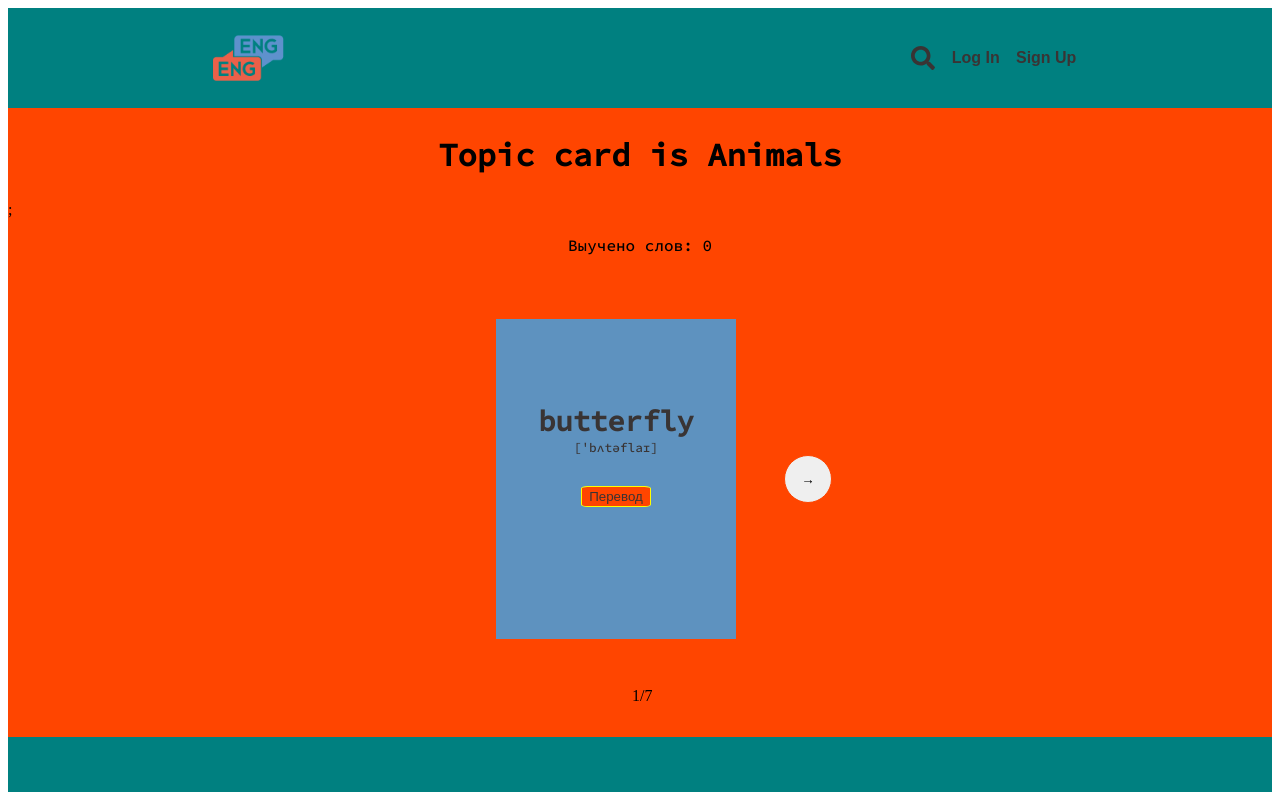
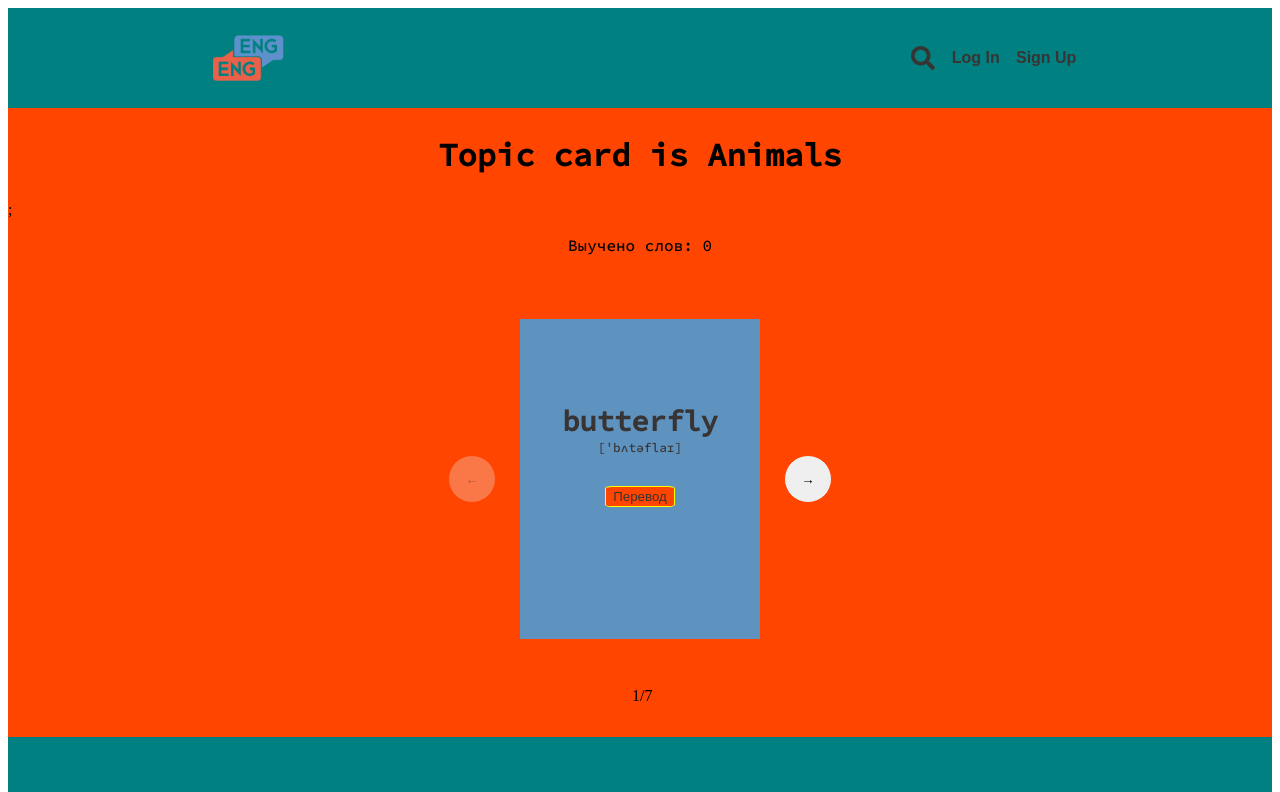
Before and after one commit to skorokhodtatiana/learnEnglish-React-project, a React (Create React App) app in the folder learn-english/: page /topicCard/Animals in a window 1280 px wide. Shown: the top 792 px of the page. Built offline with nearby package versions, Linux system fonts and the light colour scheme.

Commit message:
added disabled button, if can't scroll in that direction

```diff
--- a/learn-english/src/components/topicCard/Topic.jsx
+++ b/learn-english/src/components/topicCard/Topic.jsx
@@ -35,8 +35,12 @@ export default function Topic(props) {
       <div>
         <div className="topicCard-wrapper">
           <div className="card-container">
-            {index > 0 && (
+            {index > 0 ? (
               <button onClick={() => slideLeft()} className="btnStep">
+                &larr;
+              </button>
+            ) : (
+              <button disabled className="btnStepDisabled">
                 &larr;
               </button>
             )}
@@ -49,11 +53,15 @@ export default function Topic(props) {
               addOneCard={addOneCard}
               ref={ref}
             />
-            {index < arrTopic.length - 1 && (
+            {index < arrTopic.length - 1 ? (
               <button
                 onClick={() => slideRight(arrTopic[index])}
                 className="btnStep"
               >
+                &rarr;
+              </button>
+            ) : (
+              <button disabled className="btnStepDisabled">
                 &rarr;
               </button>
             )}
--- a/learn-english/src/components/topicCard/_topicCard.scss
+++ b/learn-english/src/components/topicCard/_topicCard.scss
@@ -63,17 +63,9 @@
   font-size: 1rem;
 }
 
-// .topicCard-wrapper {
-//   display: flex;
-//   flex-direction: row;
-//   flex-wrap: wrap;
-//   justify-content: center;
-//   // margin: auto;
-// }
 .btnStep {
   height: 3rem;
   width: 3rem;
-  // margin: auto;
   border: 1px solid $customOrange;
   border-radius: 50%;
   align-self: center;
@@ -85,6 +77,14 @@
   &:active {
     background-color: green;
   }
+}
+
+.btnStepDisabled {
+  height: 3rem;
+  width: 3rem;
+  border: 1px solid $customOrange;
+  border-radius: 50%;
+  align-self: center;
 }
 
 .prevCard {
```
